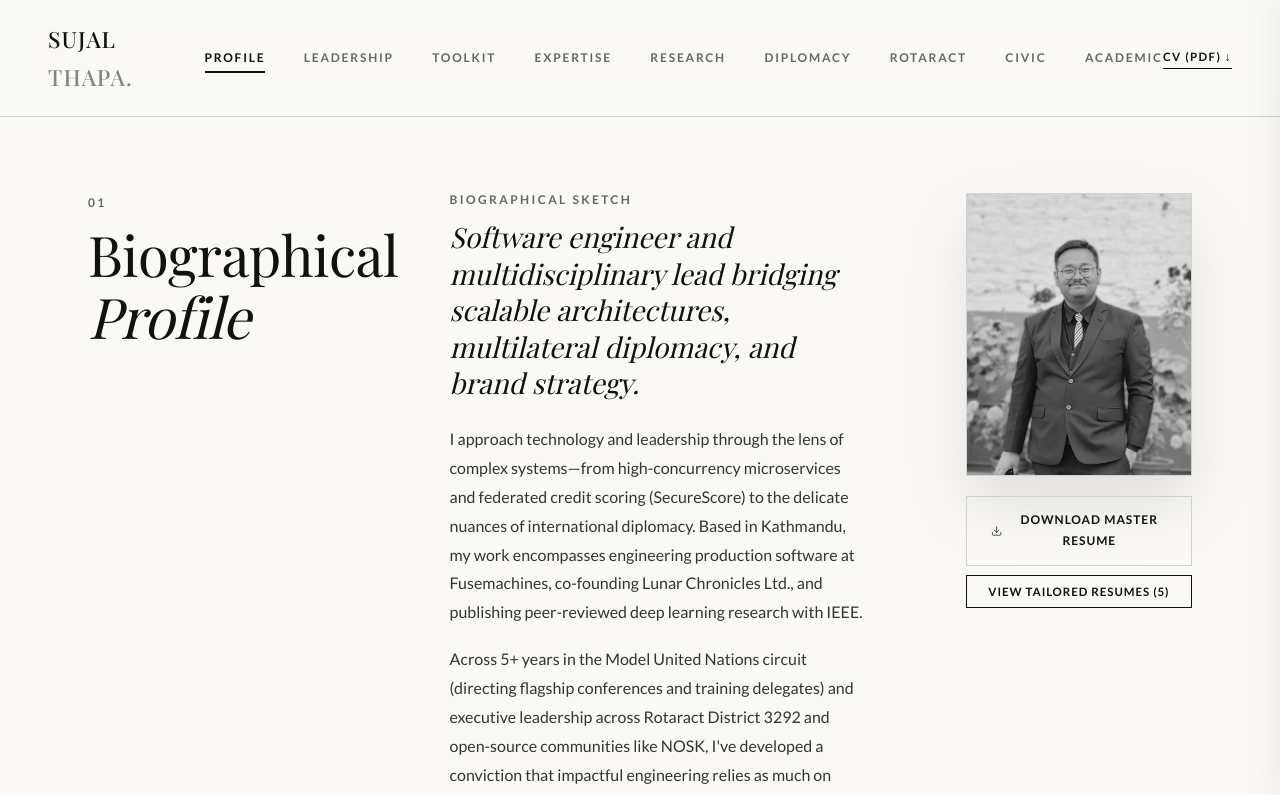
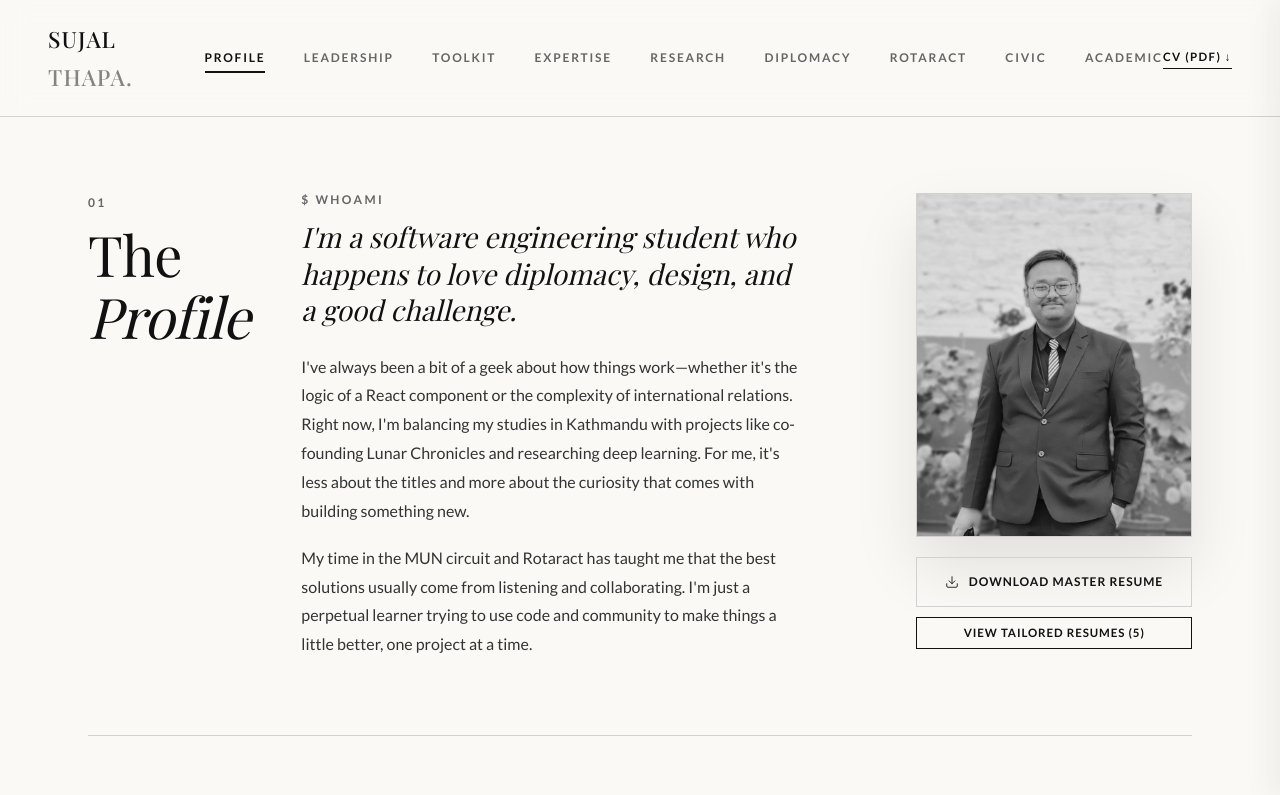
Before and after one commit to sujalbthapa/PortfolioWebsite, a React (Vite) app: page /details in a window 1280 px wide. Shown: the top 795 px of the page. Built offline with nearby package versions, Linux system fonts and the light colour scheme; a web font is replaced by a local one.

Commit message:
Revert profile copy; polish Rotaract section and At a Glance stats

```diff
--- a/src/data/content.ts
+++ b/src/data/content.ts
@@ -1,11 +1,11 @@
 import type { ExperienceItem, ExpertiseItem, CivicItem, CVItem, ProfileData, ProjectItem, SkillCategory } from '../types';
 
 export const profileData: ProfileData = {
-  greeting: "Biographical Sketch",
-  leadText: "Software engineer and multidisciplinary lead bridging scalable architectures, multilateral diplomacy, and brand strategy.",
+  greeting: "$ whoami",
+  leadText: "I'm a software engineering student who happens to love diplomacy, design, and a good challenge.",
   bodyText: [
-    "I approach technology and leadership through the lens of complex systems—from high-concurrency microservices and federated credit scoring (SecureScore) to the delicate nuances of international diplomacy. Based in Kathmandu, my work encompasses engineering production software at Fusemachines, co-founding Lunar Chronicles Ltd., and publishing peer-reviewed deep learning research with IEEE.",
-    "Across 5+ years in the Model United Nations circuit (directing flagship conferences and training delegates) and executive leadership across Rotaract District 3292 and open-source communities like NOSK, I've developed a conviction that impactful engineering relies as much on active listening and multilateral empathy as it does on technical rigor."
+    "I've always been a bit of a geek about how things work—whether it's the logic of a React component or the complexity of international relations. Right now, I'm balancing my studies in Kathmandu with projects like co-founding Lunar Chronicles and researching deep learning. For me, it's less about the titles and more about the curiosity that comes with building something new.",
+    "My time in the MUN circuit and Rotaract has taught me that the best solutions usually come from listening and collaborating. I'm just a perpetual learner trying to use code and community to make things a little better, one project at a time."
   ]
 };
 
--- a/src/pages/Details.tsx
+++ b/src/pages/Details.tsx
@@ -84,7 +84,7 @@ const Details = () => {
         <Section
           id="profile"
           number="01"
-          title={<>Biographical<br /><em>Profile</em></>}
+          title={<>The<br /><em>Profile</em></>}
         >
           <div className="profile-grid">
             <div className="profile-content">
@@ -435,14 +435,14 @@ const Details = () => {
             </div>
           }
         >
-          <div style={{ display: 'flex', flexDirection: 'column', gap: '2rem' }}>
+          <div style={{ display: 'flex', flexDirection: 'column', gap: '1.5rem' }}>
             <article className="article-card" style={{ borderBottom: '1px solid #eee', paddingBottom: '1.75rem' }}>
               <div className="item-meta" style={{ marginBottom: '0.6rem' }}>2025 – Present</div>
               <h4 className="article-title" style={{ fontSize: '2rem', marginBottom: '0.35rem', lineHeight: '1.2' }}>
                 Rotaract Club of Central Valley Kasthamandap
               </h4>
-              <p className="item-subtitle" style={{ fontSize: '1rem', marginBottom: '1.25rem', textTransform: 'none' }}>
-                Rotaract District 3292 (Nepal & Bhutan) • Zone VIII
+              <p className="item-subtitle" style={{ fontSize: '0.9rem', marginBottom: '1.25rem', textTransform: 'none', letterSpacing: '0.04em' }}>
+                RID 3292 — Nepal & Bhutan &nbsp;•&nbsp; Zone VIII
               </p>
 
               <div className="rotaract-timeline">
@@ -466,14 +466,22 @@ const Details = () => {
 
             <div style={{ padding: '1.75rem 2rem', border: '1px solid #eee', backgroundColor: '#fcfcfc' }}>
               <p className="item-meta" style={{ marginBottom: '1.25rem' }}>At a Glance</p>
-              <div style={{ display: 'grid', gridTemplateColumns: 'repeat(auto-fit, minmax(180px, 1fr))', gap: '1.5rem' }}>
+              <div style={{ display: 'grid', gridTemplateColumns: 'repeat(auto-fit, minmax(160px, 1fr))', gap: '1.5rem' }}>
                 <div>
-                  <div style={{ fontSize: '1.4rem', fontFamily: 'var(--font-serif)', lineHeight: '1.2' }}>District 3292</div>
+                  <div style={{ fontSize: '1.6rem', fontFamily: 'var(--font-serif)', lineHeight: '1.2' }}>3</div>
+                  <div className="item-meta" style={{ marginTop: '0.4rem', textTransform: 'none', fontWeight: 400, letterSpacing: '0' }}>Active Roles</div>
+                </div>
+                <div>
+                  <div style={{ fontSize: '1.6rem', fontFamily: 'var(--font-serif)', lineHeight: '1.2' }}>2025–</div>
+                  <div className="item-meta" style={{ marginTop: '0.4rem', textTransform: 'none', fontWeight: 400, letterSpacing: '0' }}>Present</div>
+                </div>
+                <div>
+                  <div style={{ fontSize: '1.6rem', fontFamily: 'var(--font-serif)', lineHeight: '1.2' }}>District 3292</div>
                   <div className="item-meta" style={{ marginTop: '0.4rem', textTransform: 'none', fontWeight: 400, letterSpacing: '0' }}>Nepal & Bhutan</div>
                 </div>
                 <div>
-                  <div style={{ fontSize: '1.4rem', fontFamily: 'var(--font-serif)', lineHeight: '1.2' }}>Zone VIII</div>
-                  <div className="item-meta" style={{ marginTop: '0.4rem', textTransform: 'none', fontWeight: 400, letterSpacing: '0' }}>Zonal Administration</div>
+                  <div style={{ fontSize: '1.6rem', fontFamily: 'var(--font-serif)', lineHeight: '1.2' }}>Zone VIII</div>
+                  <div className="item-meta" style={{ marginTop: '0.4rem', textTransform: 'none', fontWeight: 400, letterSpacing: '0' }}>Zonal Secretary</div>
                 </div>
               </div>
             </div>
```
